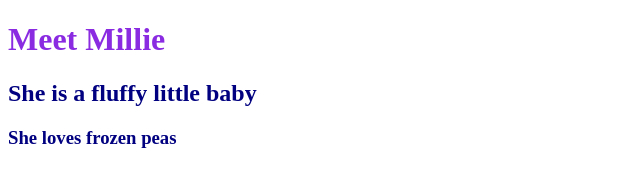
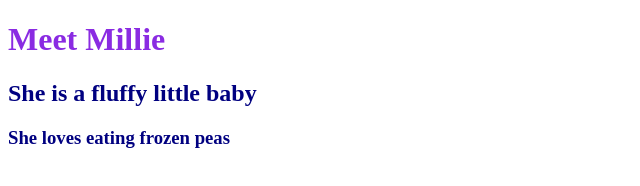
Before and after one commit to duda0017/my-first-oops, a plain HTML site: page index.html in a window 1280 px wide. Shown: the full height of the page, 0-640 px from the left. Drawn offline with Linux system fonts and the light colour scheme.

Commit message:
Update text and add folders

```diff
--- a/index.html
+++ b/index.html
@@ -7,7 +7,6 @@
 </head>
 <h1 style="color:blueviolet">Meet Millie</h1>
 <body>
-    <h2 style="color:navy">She is a fluffy little baby</h2>
-</body>
-<h3 style="color:navy">She loves frozen peas</h3>
+<h2 style="color:navy">She is a fluffy little baby</h2>
+<h3 style="color:navy">She loves eating frozen peas</h3>
 </html>
```
